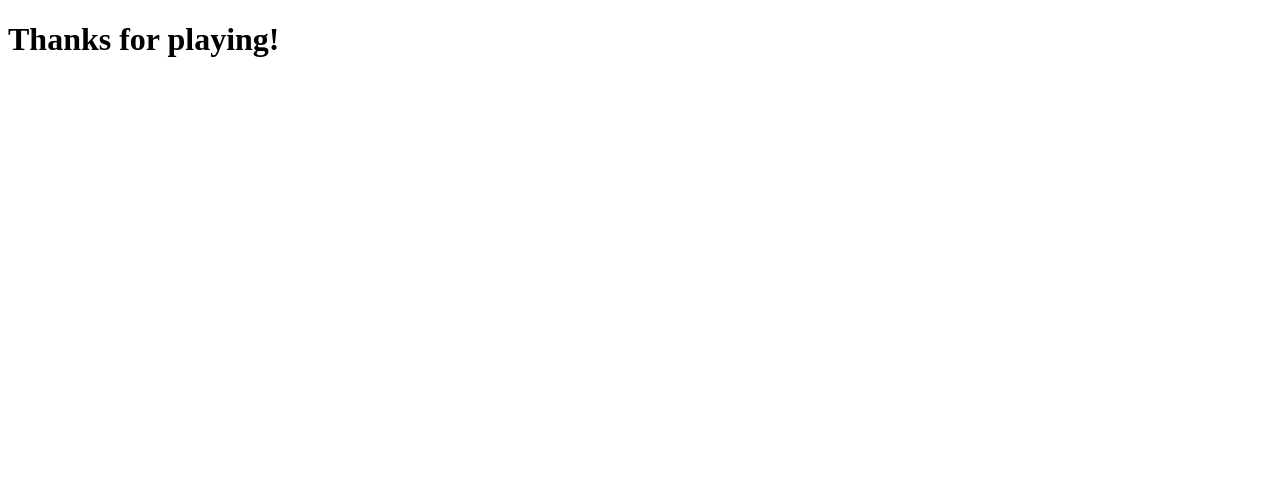
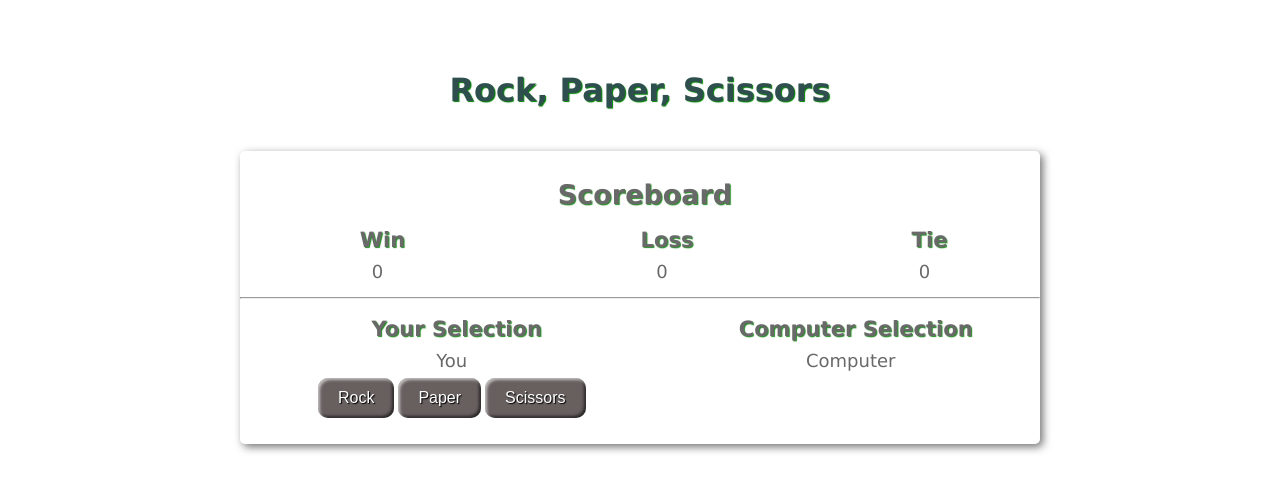
Before and after one commit to manzur-shaheed/wk3-rock-paper-scissors, a plain HTML site: page index.html in a window 1280 px wide. Drawn offline with Linux system fonts and the light colour scheme.

Commit message:
initial layout

```diff
--- /dev/null
+++ b/assets/css/style.css
@@ -0,0 +1,69 @@
+body {
+    font-family: Verdana, Geneva, Tahoma, sans-serif;
+    margin: 0;
+}
+
+.outer {
+    padding: 30px;
+}
+
+header {
+    text-align: center;
+    padding: 20px;
+    color:darkslategray;
+    text-shadow: 1px 1px 1px green;
+}
+
+.container {
+    background-color: white;
+    border-radius: 5px;
+    border-width: 1px;
+    box-shadow: rgba(0, 0, 0, 0.55) 3px 3px 8px 0px;
+    color: hsl(206, 17%, 28%);
+    font-size: 18px;
+    margin: 0 auto;
+    padding: 20px 0;
+    max-width: 800px;
+}
+.outer-table {
+    text-align: center;
+    color:dimgray;
+    width: 100%;
+}
+.header {
+    margin: 0;
+}
+table, td, th {
+    text-align: center;
+}
+h2, h3, h4 {
+    padding: 5px;
+    margin: 0;
+    width: 100%;
+    text-shadow: 1px 1px 1px forestgreen;
+}
+.score-table {
+    width: 100%;
+}
+#rock, #paper, #scissors {
+    border: 0;
+    line-height: 2.5;
+    padding: 0 20px;
+    font-size: 1rem;
+    text-align: center;
+    color: #fff;
+    text-shadow: 1px 1px 1px #000;
+    border-radius: 10px;
+    background-color: rgb(104, 95, 95);
+    box-shadow: inset 2px 2px 3px rgba(255, 255, 255, .6),
+                inset -2px -2px 3px rgba(0, 0, 0, .6);
+}
+
+#rock:hover, #paper:hover, #scissors:hover {
+    background-color: rgba(255, 0, 0, 1);
+}
+
+#rock:active, #paper:active, #scissors:active {
+    box-shadow: inset -2px -2px 3px rgba(255, 255, 255, .6),
+                inset 2px 2px 3px rgba(0, 0, 0, .6);
+}
--- /dev/null
+++ b/assets/scripts/script.js
@@ -0,0 +1,26 @@
+var wins = 0;
+var ties = 0;
+var losses = 0;
+
+var computerChoice = ["R", "P", "S"]
+
+// get computers choice
+function getComputerChoice() {
+    return computerChoice[Math.floor(Math.random() * computerChoice.length)]
+
+}
+// get user input
+function getUserChoice() {
+    var userInput = '';
+
+    userInput = window.prompt("Enter R, P or S: ");
+
+    // validate
+    if (userInput) {
+        userInput = userInput.toUpperCase();
+
+    }
+}
+
+// Run the game for the first time
+playGame();
--- a/index.html
+++ b/index.html
@@ -4,12 +4,63 @@
 <head>
   <meta charset="UTF-8" />
   <meta name="viewport" content="width=device-width, initial-scale=1.0" />
+  <link rel="stylesheet" href="./assets/css/style.css">
   <title>Rock, Paper, Scissors</title>
 </head>
 
 <body>
-  <h1>Thanks for playing!</h1>
-
-  <script src="./script.js"></script>
+  <div class=outer>
+    <header>
+      <h1>Rock, Paper, Scissors</h1>
+    </header>
+    <div class="container">
+      <table class="outer-table">
+        <th colspan=2><h2>Scoreboard</h2></th>
+        <tr>
+          <td>
+            <table class="score-table">
+              <tr>
+                <td><h3>Win</h3></td>
+                <td><h3>Loss</h3></td>
+                <td><h3>Tie</h3></td>
+              </tr>
+              <tr>
+                <td id="win">0</td>
+                <td id="loss">0</td>
+                <td id="tie">0</td>
+              </tr>
+            </table>
+          </td>
+        </tr>
+      </table>
+      <hr>
+      <table class="outer-table">
+        <tr>
+          <td>
+            <h3>Your Selection</h3>
+          </td>
+          <td>
+            <h3>Computer Selection</h3>
+          </td>
+        </tr>
+        <tr>
+          <td id="you">You</td>
+          <td id="computer">Computer</td>
+        </tr>
+        <tr>
+          <td>
+            <table align=center>
+              <tr>
+                <td><button id="rock">Rock</button></td>
+                <td><button id="paper">Paper</button></td>
+                <td><button id="scissors">Scissors</button></td>
+              </tr>
+            </table>
+          </td>
+        </tr>
+      </table>
+    </div>
+  </div>
+  <script src="./assets/scripts/script.js"></script>
 </body>
 </html>
--- a/script.js
+++ /dev/null
@@ -1,6 +0,0 @@
-var wins = 0;
-var ties = 0;
-var losses = 0;
-
-// Run the game for the first time
-playGame();
```
